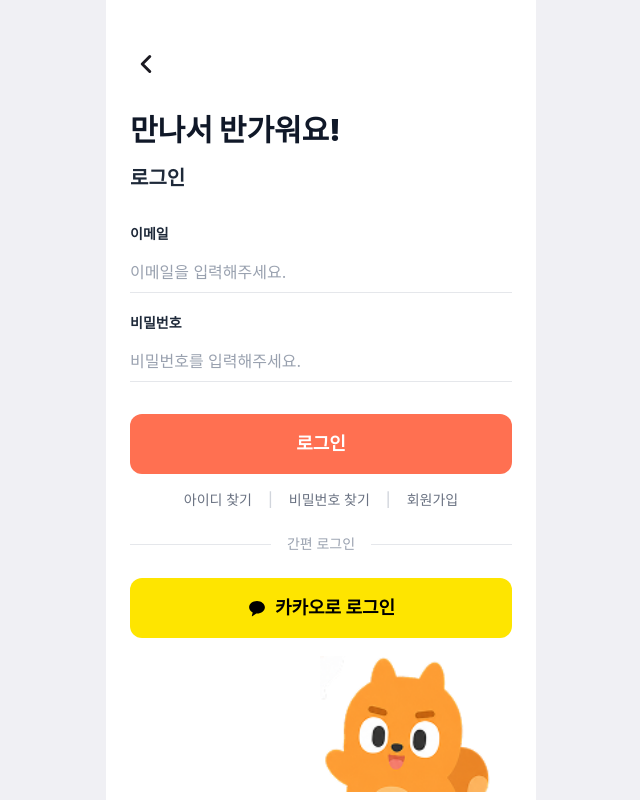
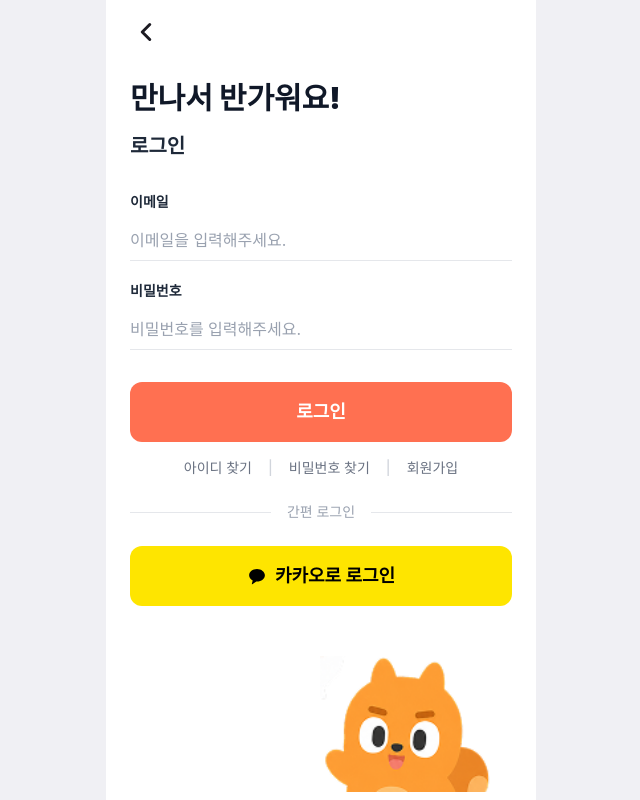
Before and after one commit to mrainbeat/Agaddon, a React (Vite) app in the folder project/: page /login in a window 1280 px wide. Shown: the whole page, without its empty margins (319-959 px from the left). Built offline with nearby package versions, Linux system fonts and the light colour scheme; no server answers.

Commit message:
[Fix] 로그인화면 여백 수정

```diff
--- a/project/src/pages/LoginPage.jsx
+++ b/project/src/pages/LoginPage.jsx
@@ -1,7 +1,6 @@
 import { useState } from "react";
 import { useNavigate } from "react-router-dom";
 import logincharacterImg from "../assets/logincharacter.png"; // 이미지 위치에 따라 경로 확인
-import Logo from "../assets/Logo.svg";
 
 // 환경변수에서 API 베이스 URL 불러오기
 const BASE_URL =
@@ -57,10 +56,9 @@
   };
 
   return (
-    /* h-dvh와 overflow-hidden으로 화면을 딱 맞추고 스크롤 방지 */
-    <div className="mx-auto flex h-dvh w-full max-w-[430px] flex-col overflow-hidden bg-white px-6 pt-12">
-      {/* 상단 콘텐츠 래퍼 (유연한 공간 활용을 위해 flex-col 유지) */}
-      <div className="flex w-full flex-col">
+    <div className="mx-auto flex h-dvh w-full max-w-[430px] flex-col overflow-hidden bg-white px-6 pt-4">
+      {" "}
+      <div className="w-full">
         {/* 뒤로가기 버튼 */}
         <button
           onClick={() => navigate(-1)}
@@ -176,7 +174,6 @@
           <span>카카오로 로그인</span>
         </button>
       </div>
-
       {/* 우측 하단 캐릭터 */}
       {/* mt-auto를 사용하여 상단 콘텐츠 아래 남는 공간을 모두 밀어내어 자연스럽게 하단에 배치 */}
       <div className="mt-auto flex w-full justify-end pointer-events-none -mr-4 pb-2">
--- a/project/src/pages/OnboardingPage.jsx
+++ b/project/src/pages/OnboardingPage.jsx
@@ -13,7 +13,6 @@
 
       {/* 2. 메인 콘텐츠 (로고 + 텍스트 + 버튼) */}
       <div className="flex w-full flex-col z-10">
-        {/* 로고 & 서브타이틀 (우측 정렬 느낌을 살리기 위해 items-end 사용) */}
         <div className="flex flex-col items-end self-center">
           <img src={Logo} alt="텅장이 로고" className="w-56 object-contain" />
         </div>
```
